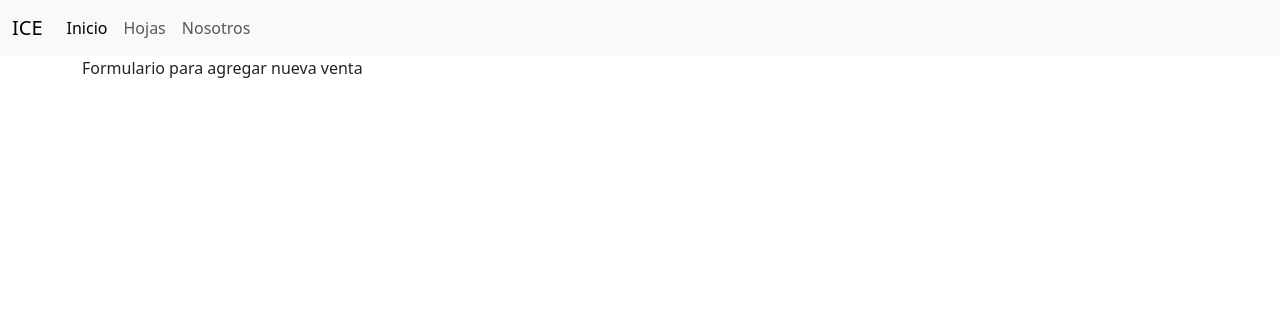
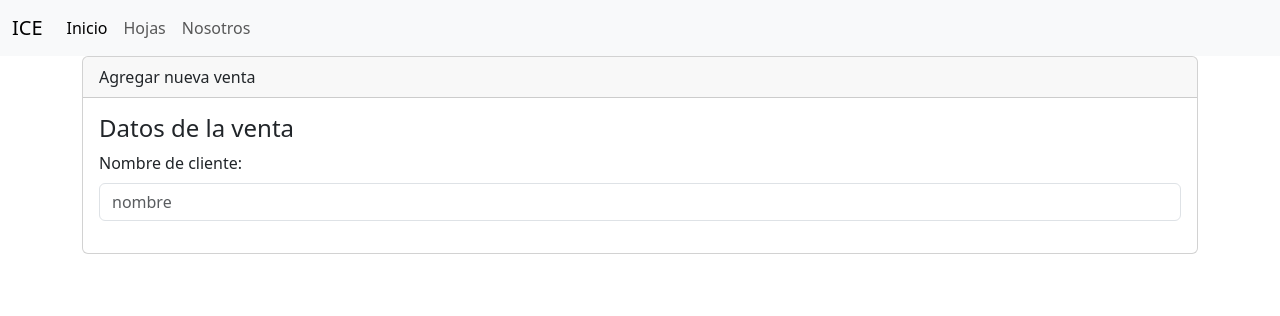
Before and after one commit to HeidyCardenas1903/WebHojasHieloSeco, a Django app: template webhojas/libreria/templates/hojas/crear.html in a window 1280 px wide. Shown: the top 316 px of the page. Run offline with Django 4.2, Linux system fonts and the light colour scheme; the template is opened without the code that fills it, so the values that code supplies are empty.

Commit message:
Se incluye el form a en crear.html

```diff
--- a/webhojas/libreria/templates/hojas/crear.html
+++ b/webhojas/libreria/templates/hojas/crear.html
@@ -5,6 +5,16 @@
 
 {% block contenido %}
 
-Formulario para agregar nueva venta
+<div class="card">
+    <div class="card-header">
+        Agregar nueva venta
+    </div>
+    <div class="card-body">
+        <h4 class="card-title">Datos de la venta</h4>
+
+        {% include 'hojas/form.html' %}
+
+    </div>
+</div>
 
 {% endblock %}
--- a/webhojas/libreria/templates/hojas/form.html
+++ b/webhojas/libreria/templates/hojas/form.html
@@ -1 +1,11 @@
 <!-- Este form va a tener toda la inf del formulario, es decir la captura final de datos -->
+<form enctype="multipart/form-data" method="post">
+
+    <div class="mb-3">
+      <label for="" class="form-label">Nombre de cliente:</label>
+
+      <input type="text"
+        class="form-control" name="" id="" aria-describedby="helpId" placeholder="nombre">
+    </div>
+
+</form>
```
